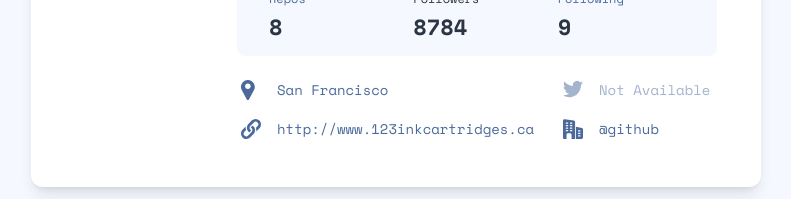
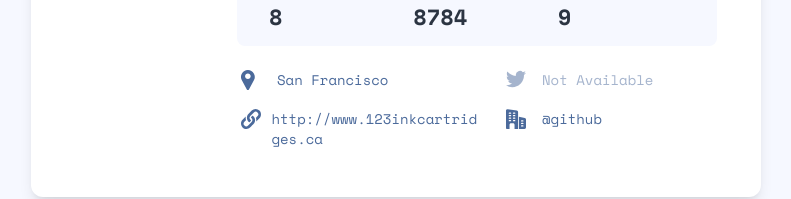
Before and after one commit to MaxAnderberg/devfinder, a React app: page / in a window 1280 px wide. Shown: the part 496-695 px from the top of the page, without its empty margins (244-1035 px from the left). Built offline with nearby package versions, Linux system fonts and the light colour scheme; the HTML template or start-up script is replaced by a standard one.

Commit message:
fixed user link spacing

```diff
--- a/src/components/SearchResult/UserLinks.tsx
+++ b/src/components/SearchResult/UserLinks.tsx
@@ -5,7 +5,7 @@ import Company from "../../assets/IconCompany";
 
 export default function UserLinks(props: { developerResult: any }) {
   const notAvailable = "Not Available";
-  return <div className="grid grid-cols-1 md:grid-cols-2 gap-y-[19px] text-left w-full lg:row-start-1 lg:ml-[162px]">
+  return <div className="grid grid-cols-1 md:grid-cols-2 gap-y-[19px] text-left w-full lg:row-start-1 lg:ml-[162px] max-w-[480px]">
     <div className="flex gap-x-[6px]">
       <Location
         tailWindClass={`w-[30px] ${
@@ -20,7 +20,7 @@ export default function UserLinks(props: { developerResult: any }) {
         <p className="text-white text-opacity-50 text-sm">{notAvailable}</p>
       )}
     </div>
-    <div className="flex gap-x-[6px] lg:ml-[-10px]">
+    <div className="flex gap-x-[6px] md:ml-[10px]">
       <Twitter
         tailWindClass={`w-[30px] text-white-500 md:ml-[15px] ${
           props.developerResult.twitter_username === null
@@ -34,7 +34,7 @@ export default function UserLinks(props: { developerResult: any }) {
         <p className="text-secondary-white text-opacity-50 text-sm">{notAvailable}</p>
       )}
     </div>
-    <div className="flex gap-x-[6px] justify-start">
+    <div className="flex gap-x-[6px]">
       <Blog
         tailWindClass={`w-[30px] ${
           props.developerResult.blog === null
@@ -43,12 +43,12 @@ export default function UserLinks(props: { developerResult: any }) {
         }`}
       />
       {props.developerResult.blog !== null ? (
-        <p className="ml-[16px]md:ml-[10px] text-secondary-white dark:text-white text-sm break-all">{props.developerResult.blog}</p>
+        <p className="max-w-[210px] text-secondary-white dark:text-white text-sm break-all">{props.developerResult.blog}</p>
       ) : (
         <p className="text-secondary-white text-opacity-50 text-sm">{notAvailable}</p>
       )}
     </div>
-    <div className="flex gap-x-[6px] lg:ml-[-10px]">
+    <div className="flex gap-x-[6px] md:ml-[10px]">
       <Company
         tailWindClass={`w-[30px] md:ml-[15px] ${
           props.developerResult.company === null
```
